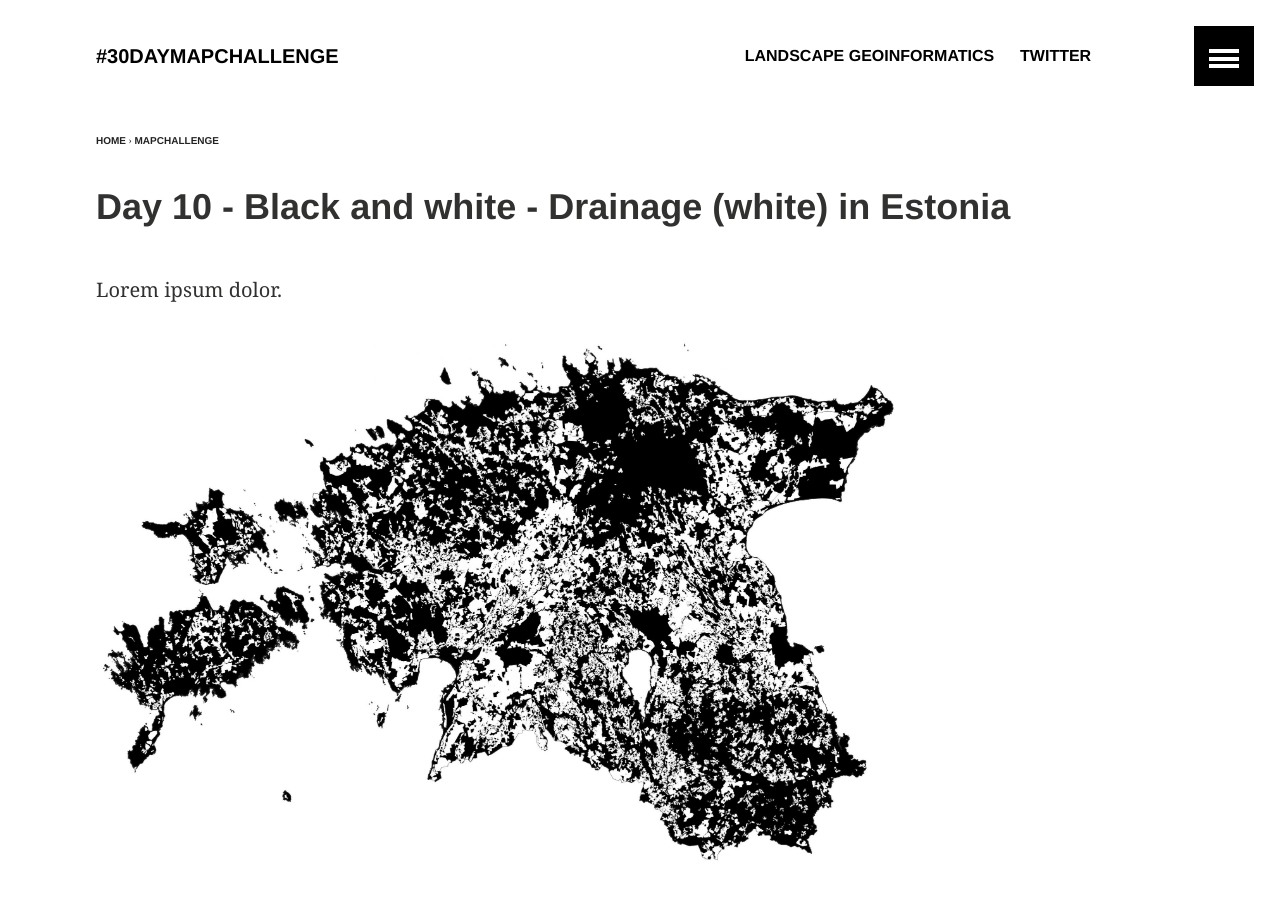
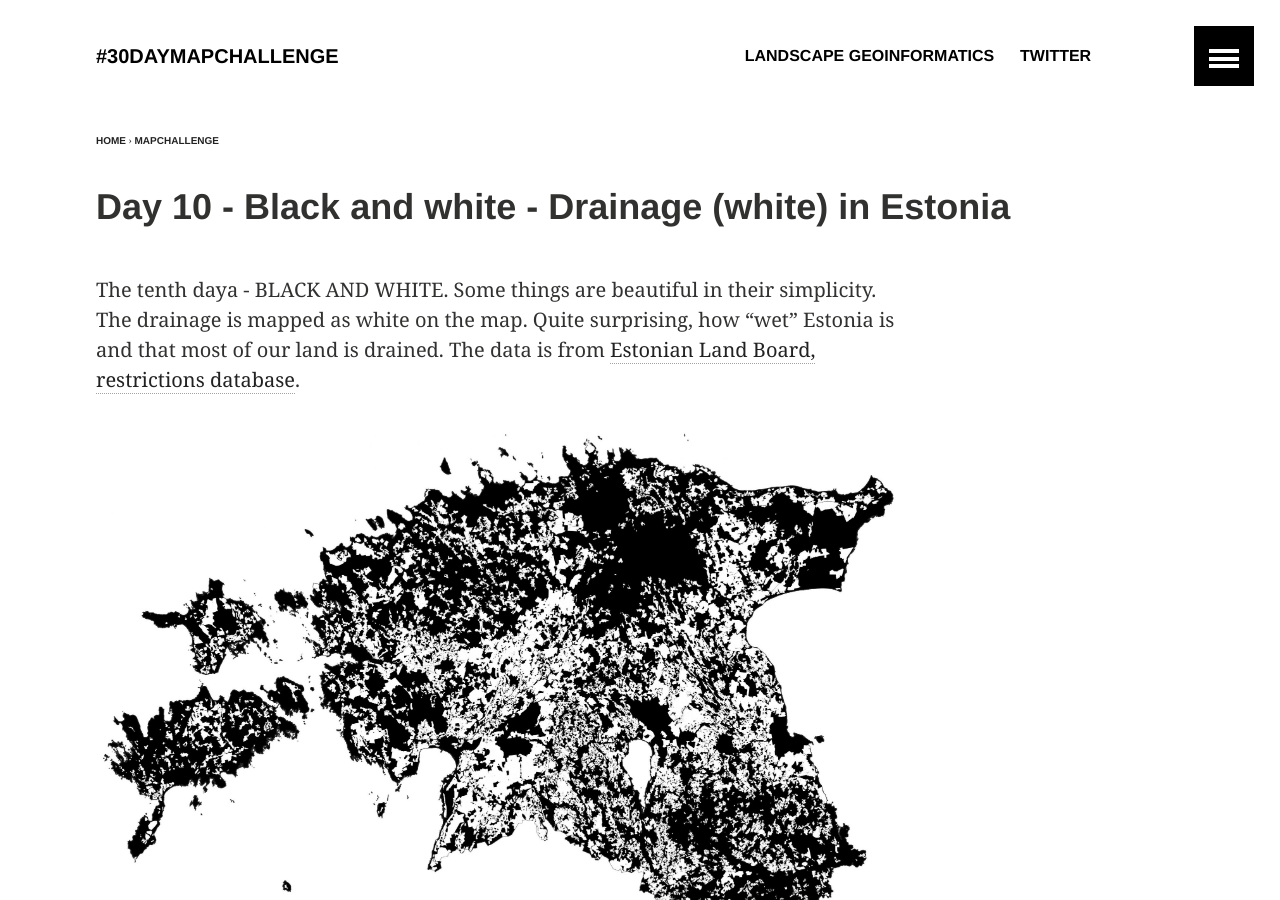
Before and after one commit to kevelyn1/30DayMapChallenge2019, a Jekyll site: the page built from _posts/mapchallenge/2019-11-10-day-10.md, in a window 1280 px wide and 900 px high. Built offline with Jekyll 4.4.1, drawn with Linux system fonts in a browser that asks for light colours.

Commit message:
Update 2019-11-10-day-10.md

```diff
--- a/_posts/mapchallenge/2019-11-10-day-10.md
+++ b/_posts/mapchallenge/2019-11-10-day-10.md
@@ -7,8 +7,8 @@ image:
   teaser: drainage-scaled.jpg
 ---
 
-Lorem ipsum dolor.
+The tenth daya - BLACK AND WHITE. Some things are beautiful in their simplicity. The drainage is mapped as white on the map. Quite surprising, how "wet" Estonia is and that most of our land is drained. The data is from [Estonian Land Board, restrictions database](https://geoportaal.maaamet.ee/est/Ruumiandmed/Kitsenduste-andmed-p32.html).
 
 ![image of day 10 post](../../images/drainage-scaled.jpg)
 
-[Link to original Twitter post](https://twitter.com/evelynuuemaa/status/10)
+[Link to original Twitter post](https://twitter.com/evelynuuemaa/status/1193447281191768065)
```
